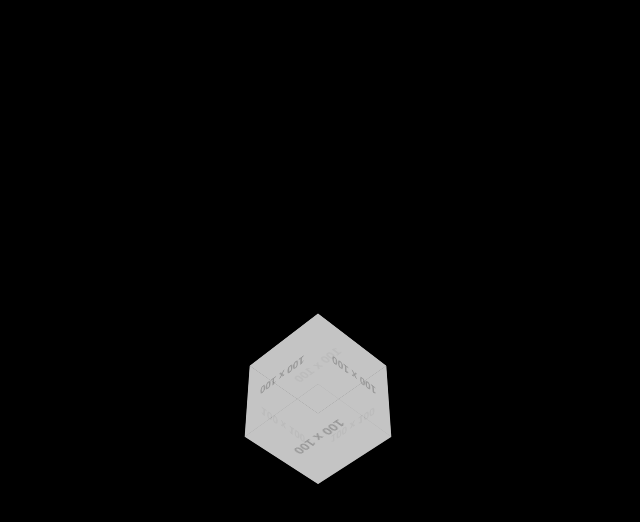
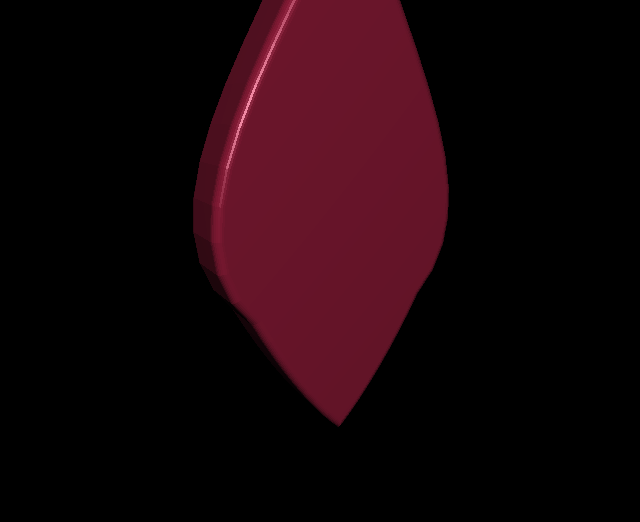
Before and after one commit to shiyishiyishiyi-jxy/3d-blue-heart-particles, a plain HTML site: page index.html in a window 1280 px wide. Shown: the whole page, without its empty margins (322-962 px from the left). Drawn offline with nearby package versions, Linux system fonts and the light colour scheme; placeholder pictures from the web are drawn by us; animation ran at ten frames a second.

Commit message:
Update index.html

```diff
--- a/index.html
+++ b/index.html
@@ -1,67 +1,83 @@
 <!DOCTYPE html>
-<html lang="en">
+<html>
+<head>
+    <title>李峋爱心代码</title>
+    <style>
+        * {
+            margin: 0;
+            padding: 0;
+        }
+        body {
+            background: #000;
+            overflow: hidden;
+        }
+        canvas {
+            position: fixed;
+            top: 0;
+            left: 0;
+        }
+    </style>
+</head>
+<body>
+    <script src="https://cdnjs.cloudflare.com/ajax/libs/three.js/r128/three.min.js"></script>
+    <script>
+        // 初始化场景
+        const scene = new THREE.Scene();
+        const camera = new THREE.PerspectiveCamera(75, window.innerWidth / window.innerHeight, 0.1, 1000);
+        const renderer = new THREE.WebGLRenderer();
+        renderer.setSize(window.innerWidth, window.innerHeight);
+        document.body.appendChild(renderer.domElement);
 
-<head>
-  <meta charset="UTF-8">
-  <meta name="viewport" content="width=device-width, initial-scale=1.0">
-  <title>3D Heart</title>
-  <style>
-    body {
-      margin: 0;
-      padding: 0;
-      display: flex;
-      justify-content: center;
-      align-items: center;
-      min-height: 100vh;
-      background-color: #000;
-    }
+        // 创建爱心几何体
+        const heartShape = new THREE.Shape();
+        heartShape.moveTo(0, 0);
+        heartShape.bezierCurveTo(0, 0, -0.5, 0.5, -1, 1.5);
+        heartShape.bezierCurveTo(-2, 2.5, -0.5, 4, 0, 5);
+        heartShape.bezierCurveTo(0.5, 4, 2, 2.5, 1, 1.5);
+        heartShape.bezierCurveTo(0.5, 0.5, 0, 0, 0, 0);
 
-    #heart-container {
-      perspective: 1000px;
-    }
+        // 创建3D模型
+        const extrudeSettings = {
+            depth: 0.5,
+            bevelEnabled: true,
+            bevelSegments: 8,
+            steps: 2,
+            bevelSize: 0.1,
+            bevelThickness: 0.1
+        };
 
-    .heart {
-      position: relative;
-      width: 100px;
-      height: 100px;
-      transform-style: preserve-3d;
-      animation: rotate 8s infinite linear;
-    }
+        const geometry = new THREE.ExtrudeGeometry(heartShape, extrudeSettings);
+        const material = new THREE.MeshPhongMaterial({
+            color: 0xff3366,  // 可以修改颜色值
+            shininess: 100
+        });
+        const heart = new THREE.Mesh(geometry, material);
+        scene.add(heart);
 
-    .heart div {
-      position: absolute;
-      width: 100%;
-      height: 100%;
-      background: url('https://via.placeholder.com/100x100') center/cover;
-      opacity: 0.8;
-    }
+        // 添加灯光
+        const light = new THREE.PointLight(0xffffff, 1, 100);
+        light.position.set(0, 0, 50);
+        scene.add(light);
 
-    @keyframes rotate {
-      0% {
-        transform: rotateX(0deg) rotateY(0deg);
-      }
+        // 设置相机位置
+        camera.position.z = 7;
 
-      100% {
-        transform: rotateX(360deg) rotateY(360deg);
-      }
-    }
-  </style>
-</head>
+        // 添加自动旋转动画
+        function animate() {
+            requestAnimationFrame(animate);
+            heart.rotation.x += 0.01;
+            heart.rotation.y += 0.01;
+            renderer.render(scene, camera);
+        }
 
-<body>
-  <div id="heart-container">
-    <div class="heart">
-      <div style="transform: rotateY(0deg) translateZ(50px);"></div>
-      <div style="transform: rotateY(90deg) translateZ(50px);"></div>
-      <div style="transform: rotateY(180deg) translateZ(50px);"></div>
-      <div style="transform: rotateY(270deg) translateZ(50px);"></div>
-      <div style="transform: rotateX(90deg) translateZ(50px);"></div>
-      <div style="transform: rotateX(-90deg) translateZ(50px);"></div>
-    </div>
-  </div>
-  <script>
-    // 这里可以添加更多交互逻辑
-  </script>
+        // 响应窗口大小变化
+        window.addEventListener('resize', () => {
+            camera.aspect = window.innerWidth / window.innerHeight;
+            camera.updateProjectionMatrix();
+            renderer.setSize(window.innerWidth, window.innerHeight);
+        });
+
+        animate();
+    </script>
 </body>
-
 </html>
```
